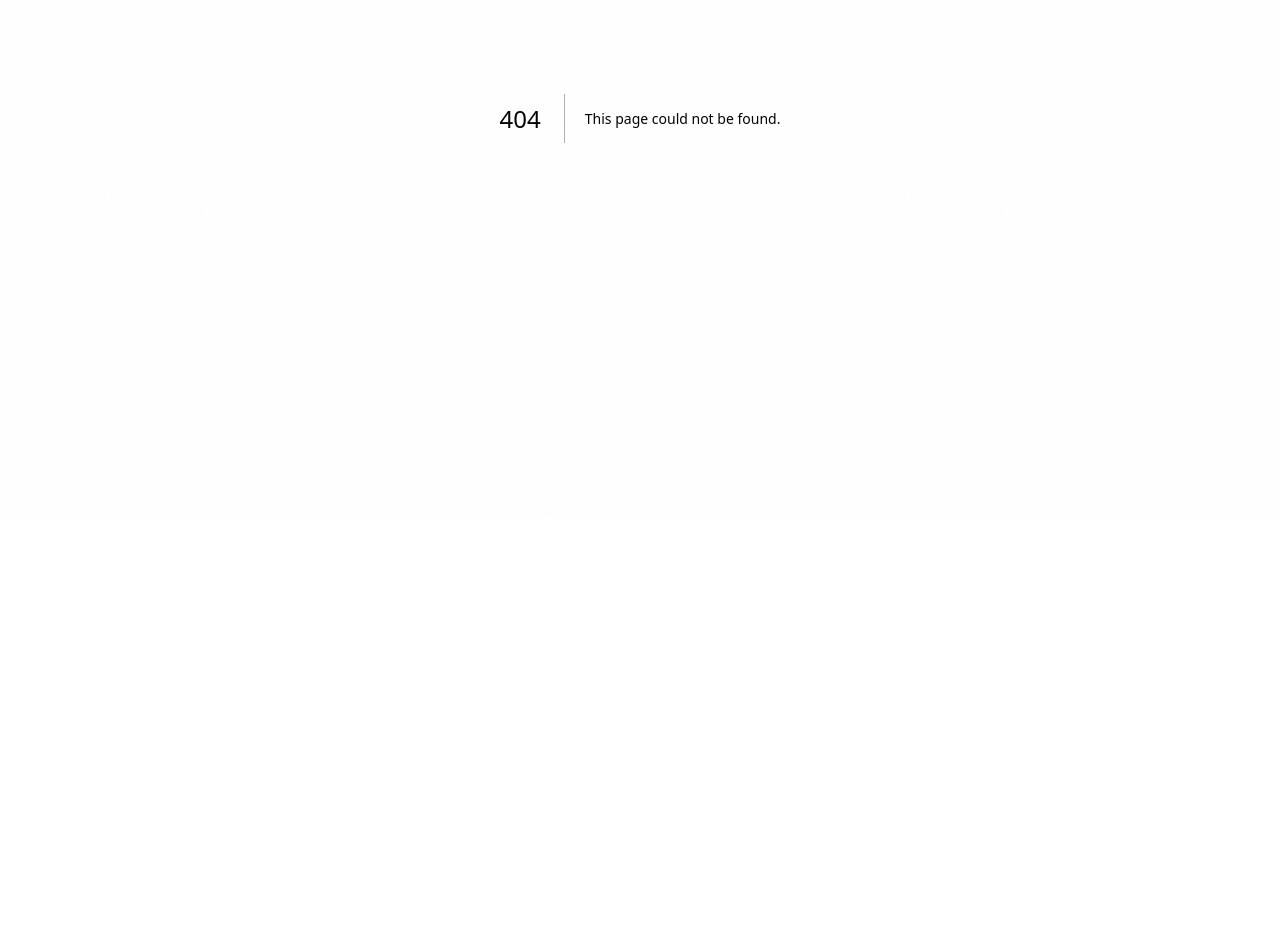
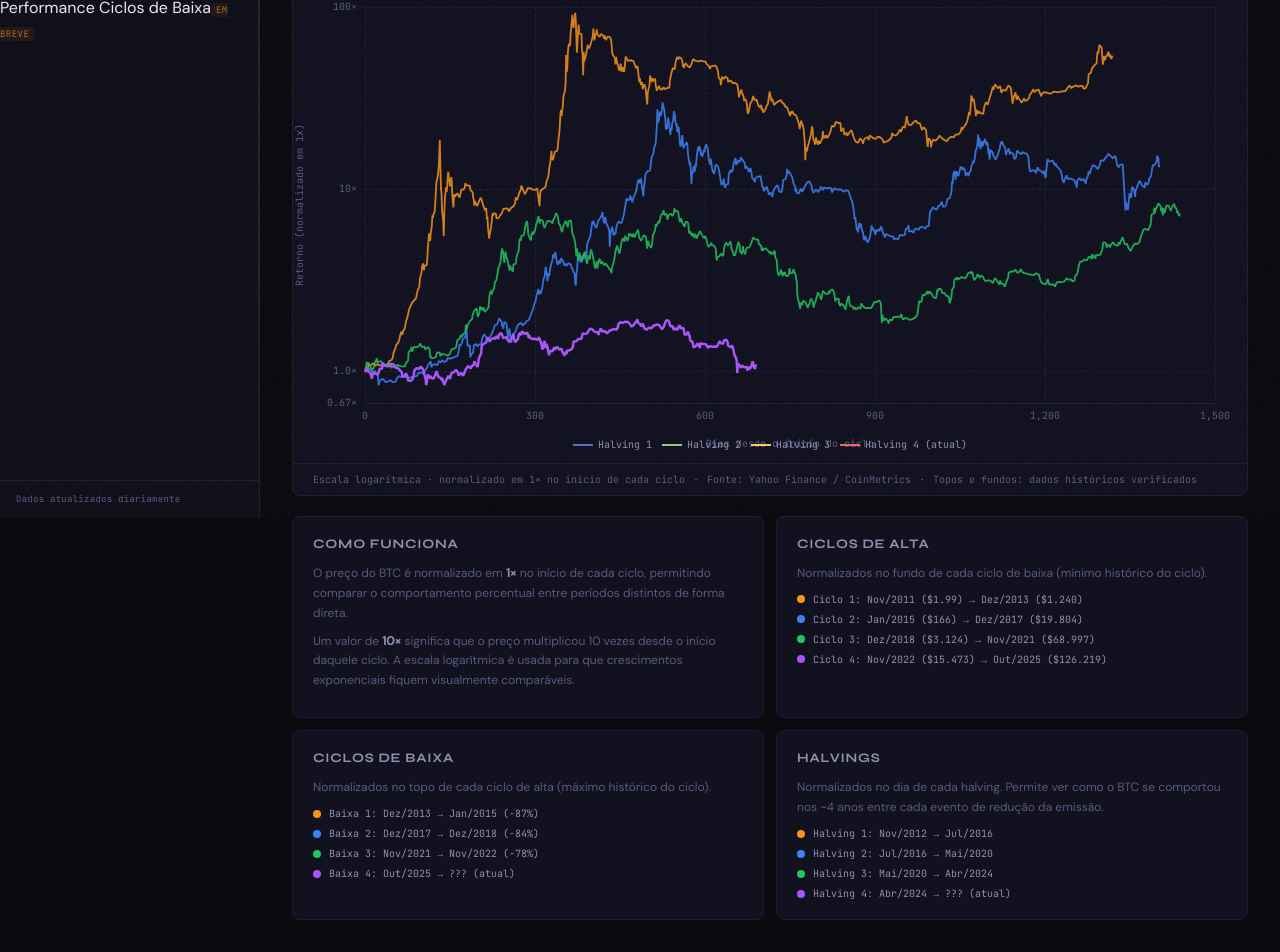
Before and after one commit to Chicoeth/btc-dashboard, a Next.js app in the folder btc-dashboard/frontend/: page /indicadores/comparador-ciclos in a window 1280 px wide. Before the commit this address had no page. Shown: the part 282-1234 px from the top of the page. Before the commit the page ends 800 px from the top, so only its background shows below. Built offline with nearby package versions, Linux system fonts and the light colour scheme.

Commit message:
chore: update comparador-ciclos.jsx

```diff
--- /dev/null
+++ b/btc-dashboard/frontend/src/pages/indicadores/comparador-ciclos.jsx
@@ -0,0 +1,199 @@
+/**
+ * pages/indicadores/comparador-ciclos.jsx
+ */
+
+import { useState, useEffect } from 'react';
+import Layout from '../../components/Layout';
+import CycleChart from '../../components/charts/CycleChart';
+import { GitCompare } from 'lucide-react';
+
+export default function ComparadorCiclosPage() {
+  const [priceData, setPriceData] = useState(null);
+  const [loading, setLoading]     = useState(true);
+  const [error, setError]         = useState(null);
+
+  useEffect(() => {
+    fetch('/api/price')
+      .then(r => r.json())
+      .then(d => {
+        setPriceData(Array.isArray(d) ? d : (d?.data ?? []));
+        setLoading(false);
+      })
+      .catch(e => { setError(e.message); setLoading(false); });
+  }, []);
+
+  return (
+    <Layout>
+      <div className="page-layout">
+        <div className="page-header">
+          <div className="page-icon">
+            <GitCompare size={16} strokeWidth={1.5} />
+          </div>
+          <div>
+            <h1 className="page-title">Comparador de Ciclos</h1>
+            <p className="page-desc">
+              Performance normalizada dos ciclos de alta, baixa e halvings do Bitcoin
+            </p>
+          </div>
+        </div>
+
+        <div className="chart-card card">
+          <CycleChart priceData={priceData} loading={loading} error={error} />
+        </div>
+
+        <div className="info-grid">
+          <div className="info-card card">
+            <h3>Como funciona</h3>
+            <p>
+              O preço do BTC é normalizado em <strong>1×</strong> no início de cada ciclo,
+              permitindo comparar o comportamento percentual entre períodos distintos de forma direta.
+            </p>
+            <p>
+              Um valor de <strong>10×</strong> significa que o preço multiplicou 10 vezes desde o início
+              daquele ciclo. A escala logarítmica é usada para que crescimentos exponenciais fiquem
+              visualmente comparáveis.
+            </p>
+          </div>
+
+          <div className="info-card card">
+            <h3>Ciclos de Alta</h3>
+            <p>Normalizados no fundo de cada ciclo de baixa (mínimo histórico do ciclo).</p>
+            <div className="cycle-list">
+              <div className="cycle-row"><span className="dot" style={{ background: '#f7931a' }} />Ciclo 1: Nov/2011 ($1.99) → Dez/2013 ($1.240)</div>
+              <div className="cycle-row"><span className="dot" style={{ background: '#3b82f6' }} />Ciclo 2: Jan/2015 ($166) → Dez/2017 ($19.804)</div>
+              <div className="cycle-row"><span className="dot" style={{ background: '#22c55e' }} />Ciclo 3: Dez/2018 ($3.124) → Nov/2021 ($68.997)</div>
+              <div className="cycle-row"><span className="dot" style={{ background: '#a855f7' }} />Ciclo 4: Nov/2022 ($15.473) → Out/2025 ($126.219)</div>
+            </div>
+          </div>
+
+          <div className="info-card card">
+            <h3>Ciclos de Baixa</h3>
+            <p>Normalizados no topo de cada ciclo de alta (máximo histórico do ciclo).</p>
+            <div className="cycle-list">
+              <div className="cycle-row"><span className="dot" style={{ background: '#f7931a' }} />Baixa 1: Dez/2013 → Jan/2015 (-87%)</div>
+              <div className="cycle-row"><span className="dot" style={{ background: '#3b82f6' }} />Baixa 2: Dez/2017 → Dez/2018 (-84%)</div>
+              <div className="cycle-row"><span className="dot" style={{ background: '#22c55e' }} />Baixa 3: Nov/2021 → Nov/2022 (-78%)</div>
+              <div className="cycle-row"><span className="dot" style={{ background: '#a855f7' }} />Baixa 4: Out/2025 → ??? (atual)</div>
+            </div>
+          </div>
+
+          <div className="info-card card">
+            <h3>Halvings</h3>
+            <p>Normalizados no dia de cada halving. Permite ver como o BTC se comportou nos ~4 anos entre cada evento de redução da emissão.</p>
+            <div className="cycle-list">
+              <div className="cycle-row"><span className="dot" style={{ background: '#f7931a' }} />Halving 1: Nov/2012 → Jul/2016</div>
+              <div className="cycle-row"><span className="dot" style={{ background: '#3b82f6' }} />Halving 2: Jul/2016 → Mai/2020</div>
+              <div className="cycle-row"><span className="dot" style={{ background: '#22c55e' }} />Halving 3: Mai/2020 → Abr/2024</div>
+              <div className="cycle-row"><span className="dot" style={{ background: '#a855f7' }} />Halving 4: Abr/2024 → ??? (atual)</div>
+            </div>
+          </div>
+        </div>
+      </div>
+
+      <style jsx>{`
+        .page-layout {
+          max-width: 1200px;
+          display: flex;
+          flex-direction: column;
+          gap: 20px;
+        }
+
+        .page-header {
+          display: flex;
+          align-items: center;
+          gap: 12px;
+        }
+
+        .page-icon {
+          width: 36px;
+          height: 36px;
+          background: rgba(247,147,26,0.1);
+          border: 1px solid rgba(247,147,26,0.2);
+          border-radius: 8px;
+          display: flex;
+          align-items: center;
+          justify-content: center;
+          color: var(--brand-orange);
+          flex-shrink: 0;
+        }
+
+        .page-title {
+          font-family: var(--font-display);
+          font-size: 22px;
+          font-weight: 800;
+          color: var(--text-primary);
+          letter-spacing: -0.02em;
+          line-height: 1.1;
+        }
+
+        .page-desc {
+          font-size: 12px;
+          color: var(--text-muted);
+          margin-top: 2px;
+        }
+
+        .chart-card {
+          overflow: hidden;
+        }
+
+        .info-grid {
+          display: grid;
+          grid-template-columns: repeat(2, 1fr);
+          gap: 12px;
+        }
+
+        .info-card {
+          padding: 18px 20px;
+        }
+
+        .info-card h3 {
+          font-family: var(--font-display);
+          font-size: 13px;
+          font-weight: 700;
+          color: var(--text-secondary);
+          text-transform: uppercase;
+          letter-spacing: 0.06em;
+          margin: 0 0 10px;
+        }
+
+        .info-card p {
+          font-size: 12px;
+          color: var(--text-muted);
+          line-height: 1.65;
+          margin: 0 0 8px;
+        }
+
+        .info-card strong {
+          color: var(--text-secondary);
+        }
+
+        .cycle-list {
+          display: flex;
+          flex-direction: column;
+          gap: 5px;
+          margin-top: 8px;
+        }
+
+        .cycle-row {
+          display: flex;
+          align-items: center;
+          gap: 8px;
+          font-family: var(--font-mono);
+          font-size: 10px;
+          color: var(--text-secondary);
+        }
+
+        .dot {
+          width: 8px;
+          height: 8px;
+          border-radius: 50%;
+          flex-shrink: 0;
+        }
+
+        @media (max-width: 800px) {
+          .info-grid { grid-template-columns: 1fr; }
+        }
+      `}</style>
+    </Layout>
+  );
+}
```
